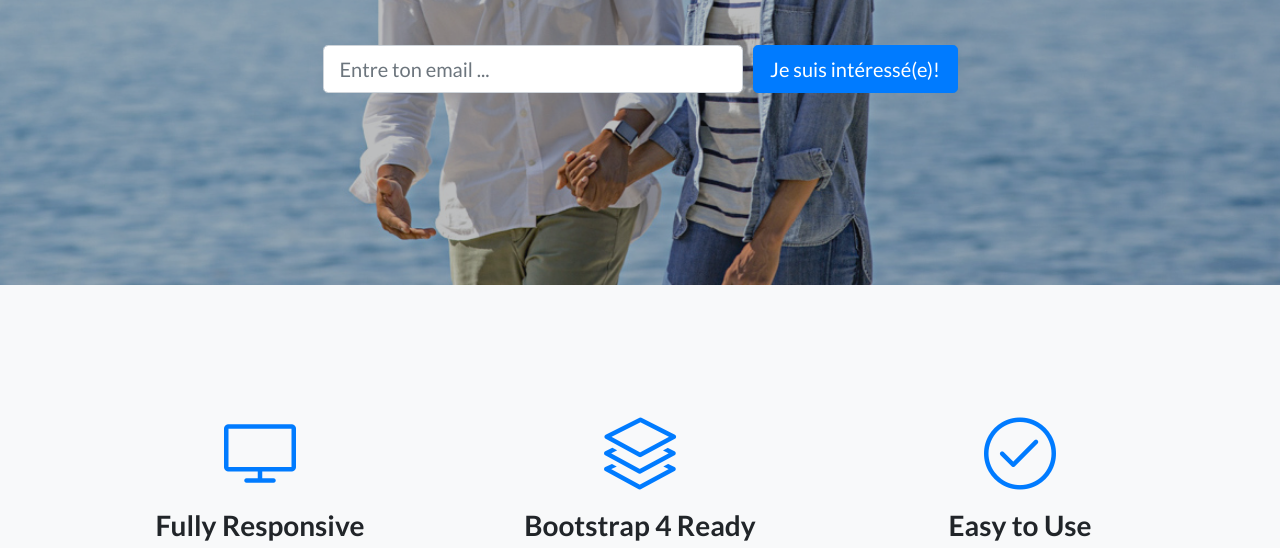
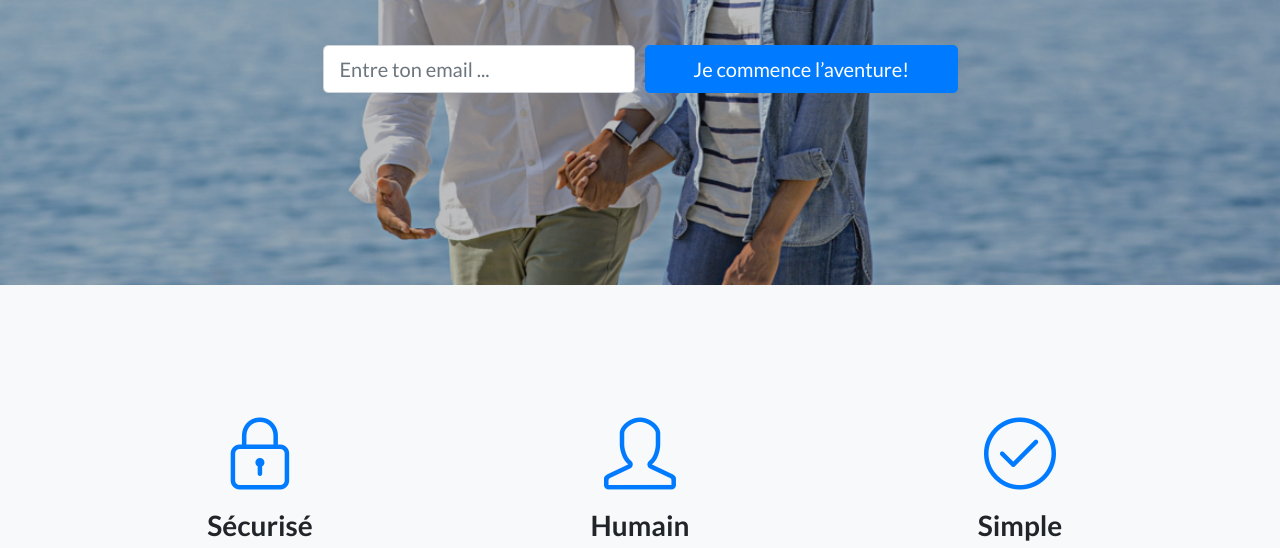
Before and after one commit to lionel-k/tupendane, a website: page index.html in a window 1280 px wide. Shown: the part 385-933 px from the top of the page. Drawn offline with Linux system fonts and the light colour scheme.

Commit message:
Change content

```diff
--- a/index.html
+++ b/index.html
@@ -45,11 +45,11 @@
         <div class="col-md-10 col-lg-8 col-xl-7 mx-auto">
           <form action="https://formspree.io/mrgyqkga" method="POST">
             <div class="form-row">
-              <div class="col-12 col-md-8 mb-2 mb-md-0">
-                <input type="email" name="email" class="form-control form-control-lg" placeholder="Entre ton email ...">
+              <div class="col-12 col-md-6 mb-2 mb-md-0">
+                <input type="email" name="email" class="form-control form-control-lg" placeholder="Entre ton email ..." required>
               </div>
-              <div class="col-12 col-md-4">
-                <button type="submit" class="btn btn-block btn-lg btn-primary">Je suis intéressé(e)!</button>
+              <div class="col-12 col-md-6">
+                <button type="submit" class="btn btn-block btn-lg btn-primary"> Je commence l’aventure!</button>
               </div>
             </div>
           </form>
@@ -65,18 +65,18 @@
         <div class="col-lg-4">
           <div class="features-icons-item mx-auto mb-5 mb-lg-0 mb-lg-3">
             <div class="features-icons-icon d-flex">
-              <i class="icon-screen-desktop m-auto text-primary"></i>
+              <i class="icon-lock m-auto text-primary"></i>
             </div>
-            <h3>Fully Responsive</h3>
+            <h3>Sécurisé</h3>
             <p class="lead mb-0">This theme will look great on any device, no matter the size!</p>
           </div>
         </div>
         <div class="col-lg-4">
           <div class="features-icons-item mx-auto mb-5 mb-lg-0 mb-lg-3">
             <div class="features-icons-icon d-flex">
-              <i class="icon-layers m-auto text-primary"></i>
+              <i class="icon-user m-auto text-primary"></i>
             </div>
-            <h3>Bootstrap 4 Ready</h3>
+            <h3>Humain</h3>
             <p class="lead mb-0">Featuring the latest build of the new Bootstrap 4 framework!</p>
           </div>
         </div>
@@ -85,7 +85,7 @@
             <div class="features-icons-icon d-flex">
               <i class="icon-check m-auto text-primary"></i>
             </div>
-            <h3>Easy to Use</h3>
+            <h3>Simple</h3>
             <p class="lead mb-0">Ready to use with your own content, or customize the source files!</p>
           </div>
         </div>
@@ -132,11 +132,11 @@
         <div class="col-md-10 col-lg-8 col-xl-7 mx-auto">
           <form action="https://formspree.io/mrgyqkga" method="POST">
             <div class="form-row">
-              <div class="col-12 col-md-8 mb-2 mb-md-0">
-                <input type="email" name="email" class="form-control form-control-lg" placeholder="Entre ton email...">
+              <div class="col-12 col-md-6 mb-2 mb-md-0">
+                <input type="email" name="email" class="form-control form-control-lg" placeholder="Entre ton email..." required>
               </div>
-              <div class="col-12 col-md-4">
-                <button type="submit" class="btn btn-block btn-lg btn-primary">Je suis intéressé(e)!</button>
+              <div class="col-12 col-md-6">
+                <button type="submit" class="btn btn-block btn-lg btn-primary"> Je commence l’aventure!</button>
               </div>
             </div>
           </form>
```
